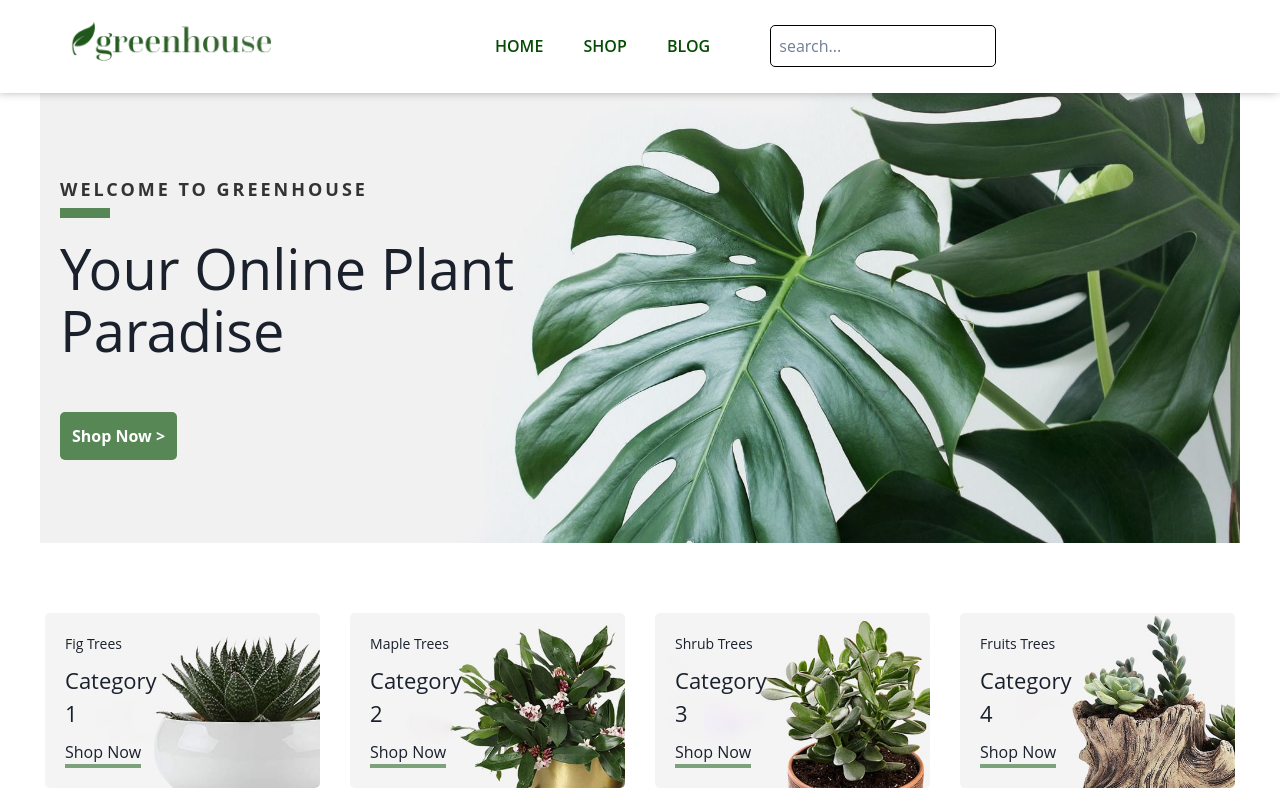
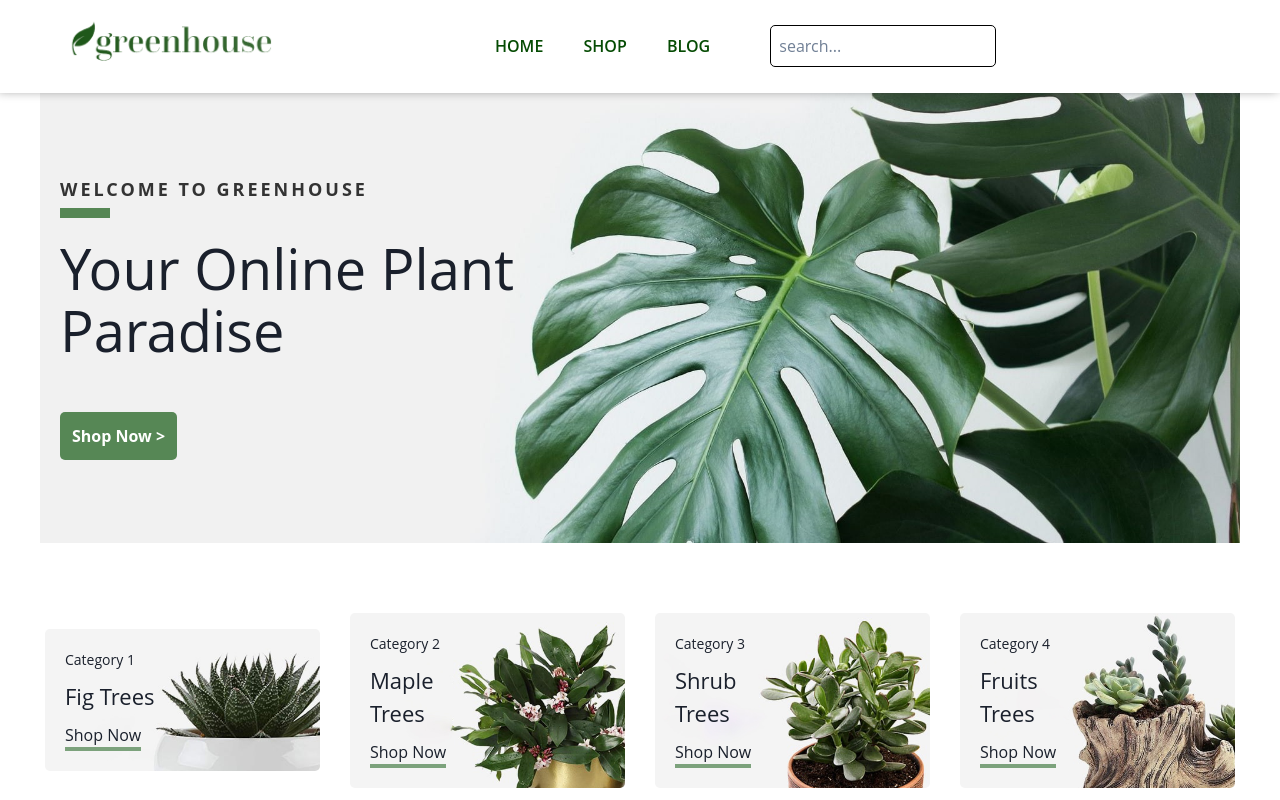
Before and after one commit to elliechayo/greenhouse-app, a React (Create React App) app in the folder client/: page / in a window 1280 px wide. Shown: the top 800 px of the page. Built offline with nearby package versions, Linux system fonts and the light colour scheme; no server answers; some icons are missing.

Commit message:
interchanged subtitle and title location

```diff
--- a/client/src/components/Home/Category.jsx
+++ b/client/src/components/Home/Category.jsx
@@ -35,8 +35,8 @@ const CategoryBox = styled(Box)`
 export default function Category({ image, title, subtitle, link }) {
   return (
     <CategoryBox imagepath={image}>
-      <p>{subtitle}</p>
-      <h3>{title}</h3>
+      <p>{title}</p>
+      <h3>{subtitle}</h3>
       <Link to={link}>Shop Now</Link>
     </CategoryBox>
   );
```
